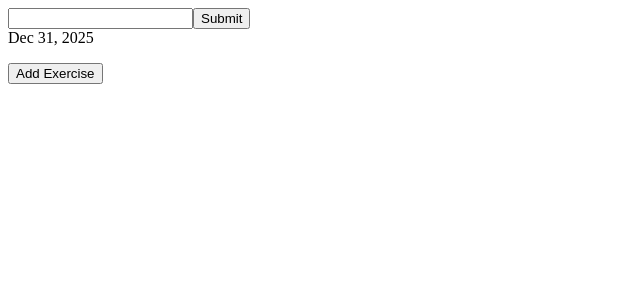
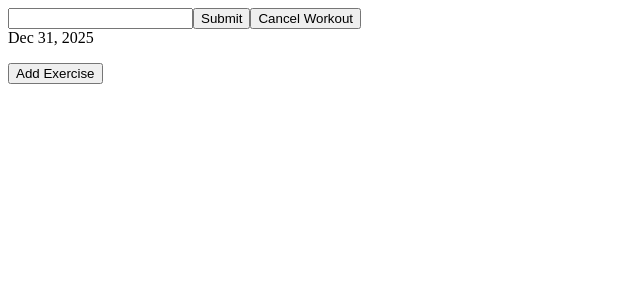
Before and after one commit to farron65/tren-den, a React app in the folder frontend/: page /create-workout in a window 1280 px wide. Shown: the top 300 px of the page, without its empty margins (0-640 px from the left). Built offline with nearby package versions, Linux system fonts and the light colour scheme; sample sign-in values are in the browser's storage; the HTML template or start-up script is replaced by a standard one.

Commit message:
feat: add workout cancellation

```diff
--- a/frontend/src/components/LogWorkout.tsx
+++ b/frontend/src/components/LogWorkout.tsx
@@ -369,6 +369,7 @@ export default function LogWorkout() {
                 {getDate("view")}
             </h3>
             <button onClick={() => hasTemplateChanged(template.exercises, originalTemplateRef.current)}>Finish</button>
+            <button onClick={() => navigate("/workouts")}>Cancel Workout</button>
             <div>
                 <ol>
                     {exercises}
--- a/frontend/src/components/WorkoutCreate.tsx
+++ b/frontend/src/components/WorkoutCreate.tsx
@@ -247,6 +247,7 @@ export default function CreateWorkout() {
         <div>
             <input onChange={(e) => ChangeWorkoutValues(e.target.value)} type="text" value={workout.workoutName}/>
             <button onClick={(e) => handleSubmit(e)}>Submit</button>
+            <button onClick={() => navigate("/workouts")}>Cancel Workout</button>
             <div>
                 {getDate("view")}
             </div>
```
